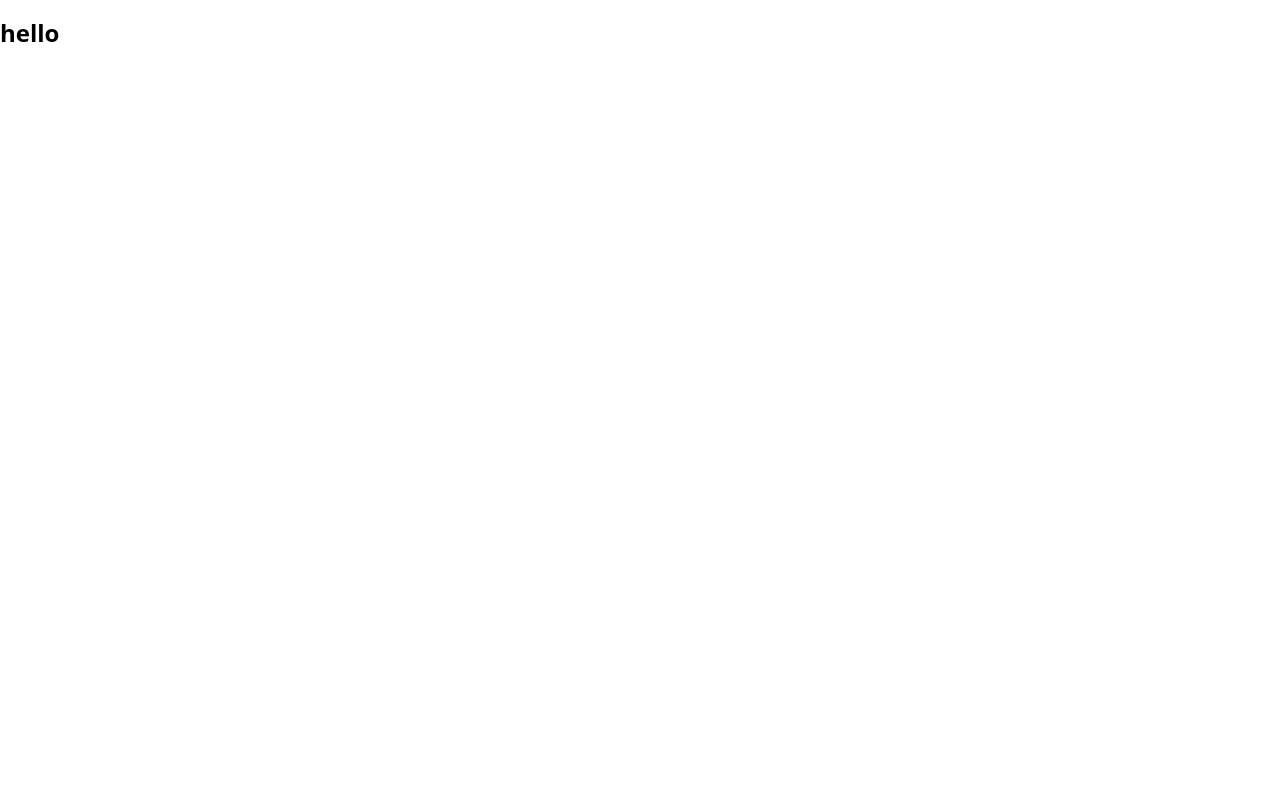
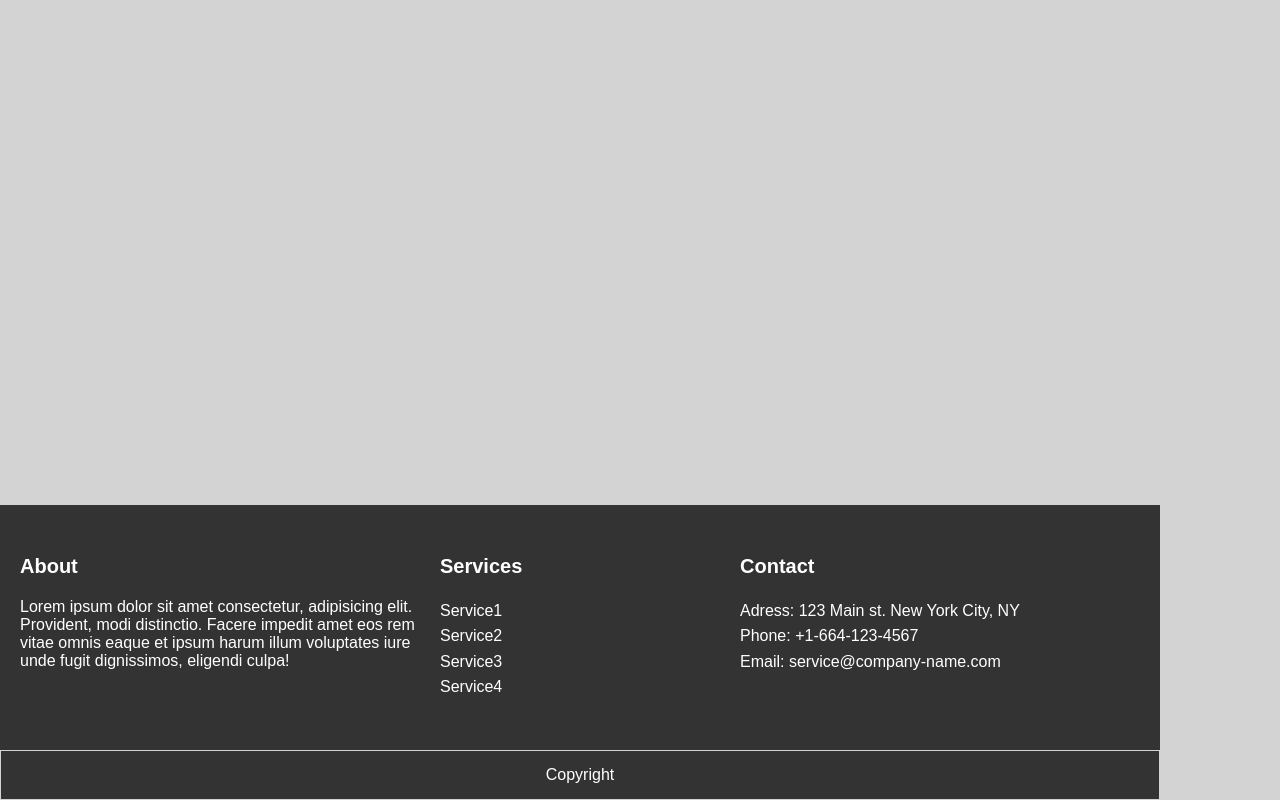
Before and after one commit to Ramsyz/responsive-footer, a plain HTML site: page index.html in a window 1280 px wide. Drawn offline with Linux system fonts and the light colour scheme.

Commit message:
2 files modified, 2 deleted

```diff
--- a/index.html
+++ b/index.html
@@ -4,14 +4,112 @@
     <title>Home</title>
     <meta charset="UTF-8" />
     <meta name="viewport" content="width=device-width" />
-    <!--
-      Need a visual blank slate?
-      Remove all code in `styles.css`!
-    -->
     <link rel="stylesheet" href="styles.css" />
     <script type="module" src="script.js"></script>
   </head>
+  <style>
+    * {
+      margin: 0;
+      padding: 0;
+    }
+    body {
+      background-color: lightgray;
+      font-family: sans-serif;
+    }
+    ul {
+      list-style-type: none;
+      line-height: 1.6;
+    }
+    a {
+      text-decoration: none;
+    }
+    footer {
+      background-color: #333;
+      color: #fff;
+      display: flex;
+      flex-direction: column;
+      position: fixed;
+      bottom: 0px;
+    }
+    .container {
+      display: flex;
+      gap: 20px;
+      padding: 50px 20px;
+      max-width: 1160px;
+      margin: 0 auto;
+    }
+    .about {
+      flex-grow: 1;
+      flex-basis: 100%;
+    }
+    .services {
+      flex-grow: 1;
+      flex-basis: 70%;
+    }
+    .services a {
+      color: #fff;
+    }
+    .services a:hover {
+      color: #gray;
+    }
+
+    .contact {
+      flex-grow: 1;
+      flex-basis: 100%;
+    }
+    .contact a {
+      color: #fff;
+    }
+    .contact a:hover {
+      color: #gray;
+    }
+    .container h3 {
+      margin-bottom: 20px;
+      font-size: 20px;
+    }
+    .copyright {
+      padding: 15px 0px;
+      text-align: center;
+      border: 1px solid lightgray;
+    }
+
+    @media screen and (max-width: 768px) {
+      .container {
+        flex-direction: column;
+      }
+    }
+  </style>
   <body>
-    <h1>hello</h1>
+    <footer>
+      <section class="container">
+        <div class="about">
+          <h3>About</h3>
+          <p>
+            Lorem ipsum dolor sit amet consectetur, adipisicing elit. Provident,
+            modi distinctio. Facere impedit amet eos rem vitae omnis eaque et
+            ipsum harum illum voluptates iure unde fugit dignissimos, eligendi
+            culpa!
+          </p>
+        </div>
+        <div class="services">
+          <h3>Services</h3>
+          <ul>
+            <li><a href="/">Service1</a></li>
+            <li><a href="/">Service2</a></li>
+            <li><a href="/">Service3</a></li>
+            <li><a href="/">Service4</a></li>
+          </ul>
+        </div>
+        <div class="contact">
+          <h3>Contact</h3>
+          <ul>
+            <li>Adress: 123 Main st. New York City, NY</li>
+            <li>Phone: +1-664-123-4567</li>
+            <li>Email: <a href="/"></a>service@company-name.com</li>
+          </ul>
+        </div>
+      </section>
+      <section class="copyright">Copyright</section>
+    </footer>
   </body>
 </html>
--- a/script.js
+++ /dev/null
@@ -1 +0,0 @@
-console.log('Hello!');
```
Also changed, not shown: page2.html (deleted, +0 -19 lines), 1 other file.
